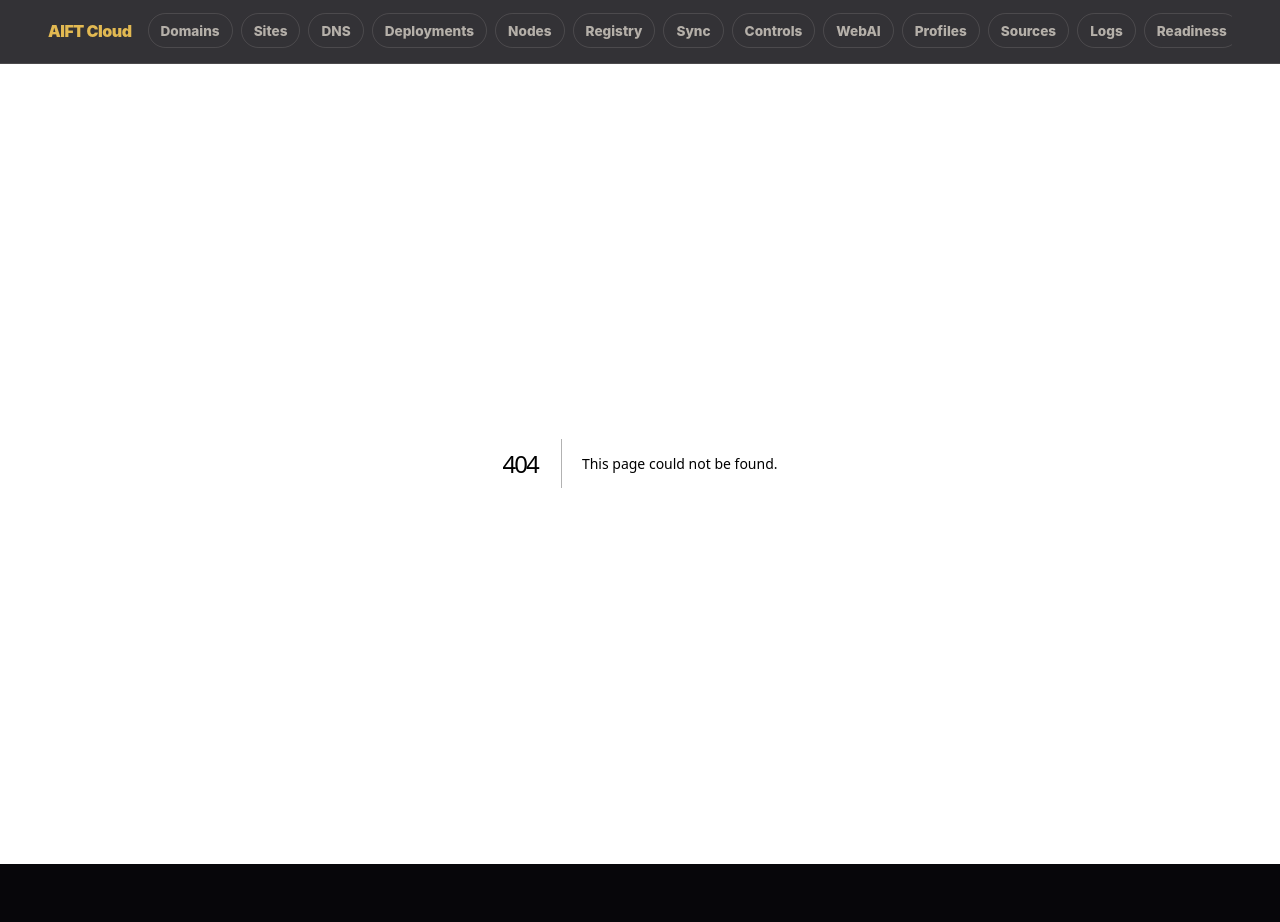
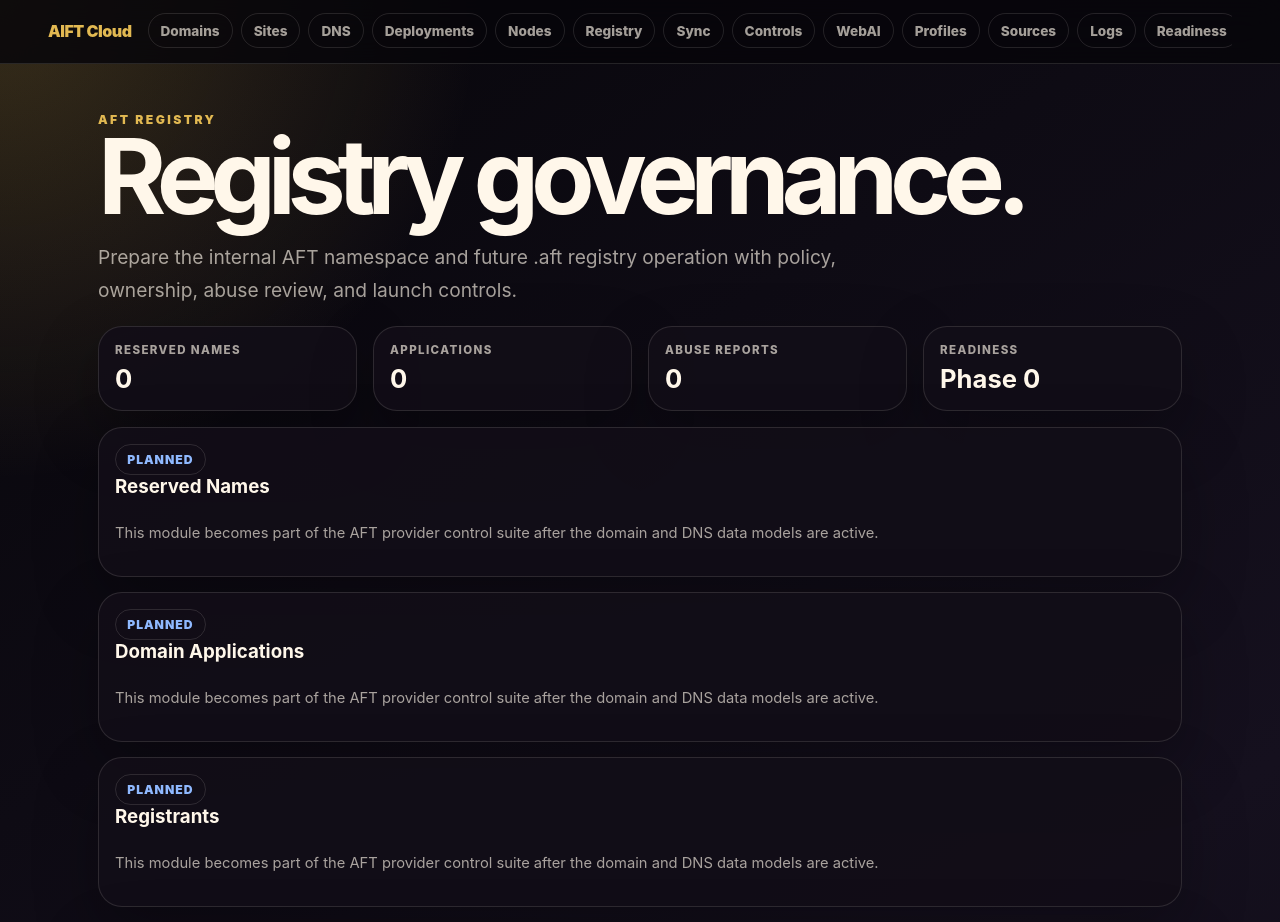
Before and after one commit to AIFreedomTrustFederation/VPS, a Next.js app in the folder apps/aift-dashboard/: page /registry in a window 1280 px wide. Before the commit this address had no page. Shown: the top 922 px of the page. Before the commit the page ends 864 px from the top, so only its background shows below. Built offline with nearby package versions, Linux system fonts and the light colour scheme.

Commit message:
Add registry governance console skeleton

```diff
--- /dev/null
+++ b/apps/aift-dashboard/app/registry/page.tsx
@@ -0,0 +1,43 @@
+const registryModules = [
+  'Reserved Names',
+  'Domain Applications',
+  'Registrants',
+  'Abuse Reports',
+  'Disputes',
+  'Suspensions',
+  'Ownership Transfers',
+  'Launch Phases',
+  'Audit Logs',
+  'ICANN Readiness'
+];
+
+export default function RegistryPage() {
+  return (
+    <main className="page">
+      <section className="hero">
+        <p className="eyebrow">AFT Registry</p>
+        <h1>Registry governance.</h1>
+        <p className="lead">Prepare the internal AFT namespace and future .aft registry operation with policy, ownership, abuse review, and launch controls.</p>
+      </section>
+
+      <section className="grid metrics">
+        <div className="card metric"><span>Reserved Names</span><strong>0</strong></div>
+        <div className="card metric"><span>Applications</span><strong>0</strong></div>
+        <div className="card metric"><span>Abuse Reports</span><strong>0</strong></div>
+        <div className="card metric"><span>Readiness</span><strong>Phase 0</strong></div>
+      </section>
+
+      <section className="app-list" style={{ marginTop: '1rem' }}>
+        {registryModules.map((module) => (
+          <article className="card app-card" key={module}>
+            <div>
+              <span className="status pending">planned</span>
+              <h3>{module}</h3>
+              <p className="footer-note">This module becomes part of the AFT provider control suite after the domain and DNS data models are active.</p>
+            </div>
+          </article>
+        ))}
+      </section>
+    </main>
+  );
+}
```
